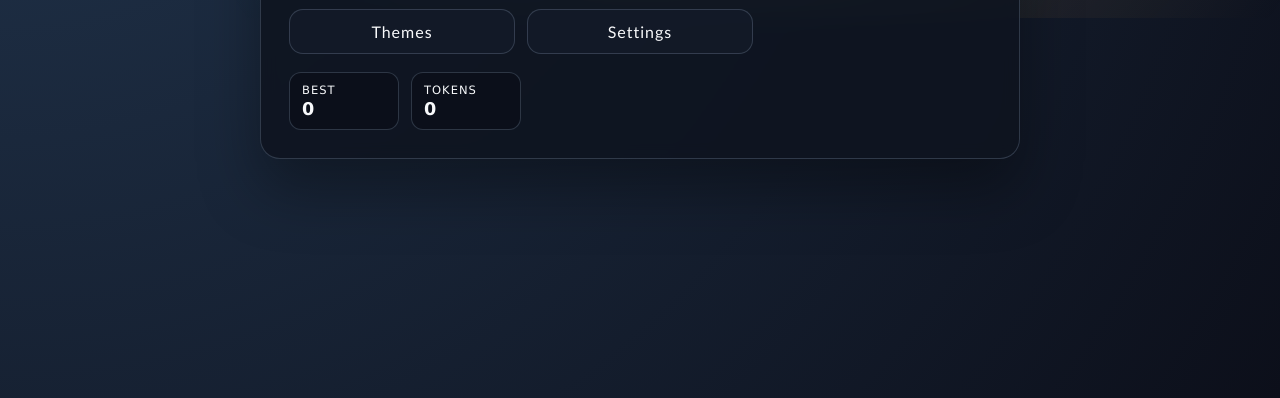
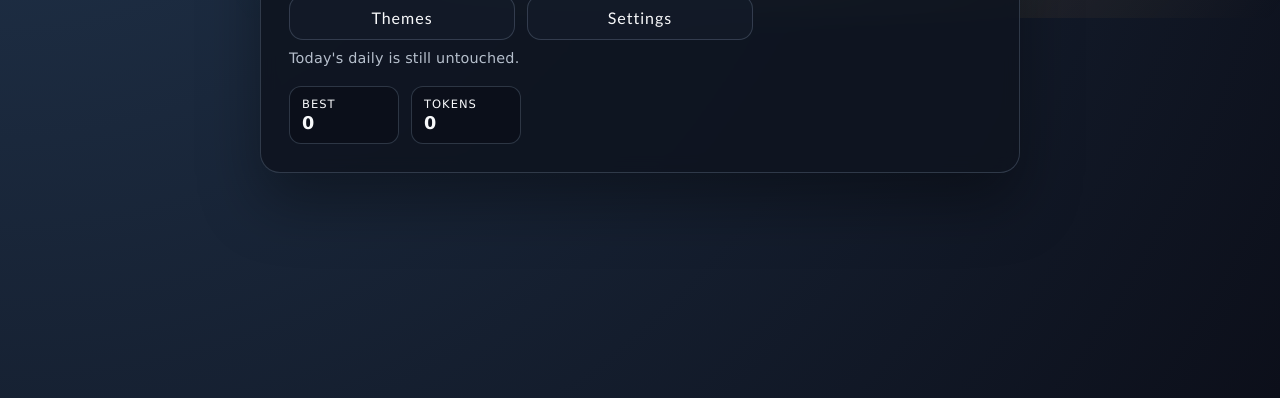
Before and after one commit to sergeyenikeev/g2, a website built with Vite: page index.html in a window 1280 px wide. Shown: the part 402-800 px from the top of the page. Built offline with nearby package versions, Linux system fonts and the light colour scheme.

Commit message:
Continued

```diff
--- a/index.html
+++ b/index.html
@@ -66,6 +66,7 @@
             <button id="btn-settings" class="btn" data-i18n="menu.settings">Settings</button>
           </div>
           <p id="menu-reward-hint" class="hint" hidden role="status" aria-live="polite"></p>
+          <p id="menu-daily-status" class="hint" role="status" aria-live="polite"></p>
           <div class="menu-meta">
             <div class="pill">
               <span data-i18n="menu.best">Best</span>
--- a/src/app/App.ts
+++ b/src/app/App.ts
@@ -64,6 +64,8 @@ export class App {
   private runDurationMs = 0;
   private runBonusTokens = 0;
   private runDailyImproved = false;
+  private currentDailyKey = dailyBestKey(new Date());
+  private currentDailyBest: number | null = null;
   private tutorialStepIndex = -1;
   private dragging:
     | {
@@ -104,6 +106,7 @@ export class App {
     resultsTitle: document.querySelector("#screen-results .title") as HTMLElement,
     menuReward: document.getElementById("btn-menu-reward") as HTMLButtonElement,
     menuRewardHint: document.getElementById("menu-reward-hint") as HTMLElement,
+    menuDailyStatus: document.getElementById("menu-daily-status") as HTMLElement,
     hudScore: document.getElementById("hud-score") as HTMLElement,
     hudCombo: document.getElementById("hud-combo") as HTMLElement,
     hudTokens: document.getElementById("hud-tokens") as HTMLElement,
@@ -272,6 +275,7 @@ export class App {
   }
 
   private async loadProgress(): Promise<void> {
+    const todayDailyKey = dailyBestKey(new Date());
     const [bestScore, tokens, themesUnlocked, runsCount, tutorialCompleted, settings, platformLanguage] =
       await Promise.all([
       this.storage.getOptional<unknown>("bestScore"),
@@ -282,6 +286,8 @@ export class App {
       this.storage.getOptional<unknown>("settings"),
       this.platform.getLanguage()
     ]);
+    this.currentDailyKey = todayDailyKey;
+    this.currentDailyBest = await this.storage.getOptional<number>(todayDailyKey);
 
     this.progress = normalizeStoredProgress(
       {
@@ -388,6 +394,7 @@ export class App {
     this.elements.settingLanguage.value = lang;
     this.renderThemes();
     this.updateTutorialCta();
+    this.updateMenuDailyStatus();
     this.updateGameHint();
     this.updateResults();
     this.updateResultsTitle();
@@ -614,6 +621,7 @@ export class App {
     this.activeScreen = id;
     this.screens.show(id);
     if (id === "menu") {
+      void this.refreshCurrentDailyBest();
       this.updateMenuRewardState();
       this.updateTutorialCta();
     }
@@ -625,6 +633,31 @@ export class App {
     this.elements.menuBest.textContent = `${this.progress.bestScore}`;
     this.elements.menuTokens.textContent = `${this.progress.tokens}`;
     this.updateTutorialCta();
+    this.updateMenuDailyStatus();
+  }
+
+  private updateMenuDailyStatus(): void {
+    const lang = this.progress.settings.language;
+    this.elements.menuDailyStatus.textContent =
+      this.currentDailyBest === null
+        ? t(lang, "menu.daily_status.empty")
+        : t(lang, "menu.daily_status.best", { score: this.currentDailyBest });
+  }
+
+  private async refreshCurrentDailyBest(): Promise<void> {
+    if (!this.storage) {
+      return;
+    }
+    const todayKey = dailyBestKey(new Date());
+    if (todayKey !== this.currentDailyKey) {
+      this.currentDailyKey = todayKey;
+      this.currentDailyBest = await this.storage.getOptional<number>(todayKey);
+      this.updateMenuDailyStatus();
+      return;
+    }
+    if (this.activeScreen === "menu") {
+      this.updateMenuDailyStatus();
+    }
   }
 
   private updateTutorialCta(): void {
@@ -890,6 +923,9 @@ export class App {
     }
     if (this.runDailyKey && this.pendingDailyBest !== null) {
       await this.storage.set(this.runDailyKey, this.pendingDailyBest);
+      if (this.runDailyKey === this.currentDailyKey) {
+        this.currentDailyBest = this.pendingDailyBest;
+      }
     }
     this.progress.tokens += this.runTokens;
     await this.saveProgress();
--- a/src/app/i18n.ts
+++ b/src/app/i18n.ts
@@ -15,6 +15,8 @@ const DICTS: Record<Language, Dictionary> = {
     "menu.tutorial_replay": "Replay Tutorial",
     "menu.tutorial_done": "Tutorial already completed",
     "menu.daily": "Daily Challenge",
+    "menu.daily_status.empty": "Today's daily is still untouched.",
+    "menu.daily_status.best": "Today's daily best: {score}",
     "menu.rewarded": "Watch Ad (Reward)",
     "menu.themes": "Themes",
     "menu.settings": "Settings",
@@ -110,6 +112,8 @@ const DICTS: Record<Language, Dictionary> = {
     "menu.tutorial_replay": "Повторить обучение",
     "menu.tutorial_done": "Обучение уже пройдено",
     "menu.daily": "Ежедневное испытание",
+    "menu.daily_status.empty": "Сегодняшний daily еще не пройден.",
+    "menu.daily_status.best": "Лучший результат daily сегодня: {score}",
     "menu.rewarded": "Реклама за награду",
     "menu.themes": "Темы",
     "menu.settings": "Настройки",
```
